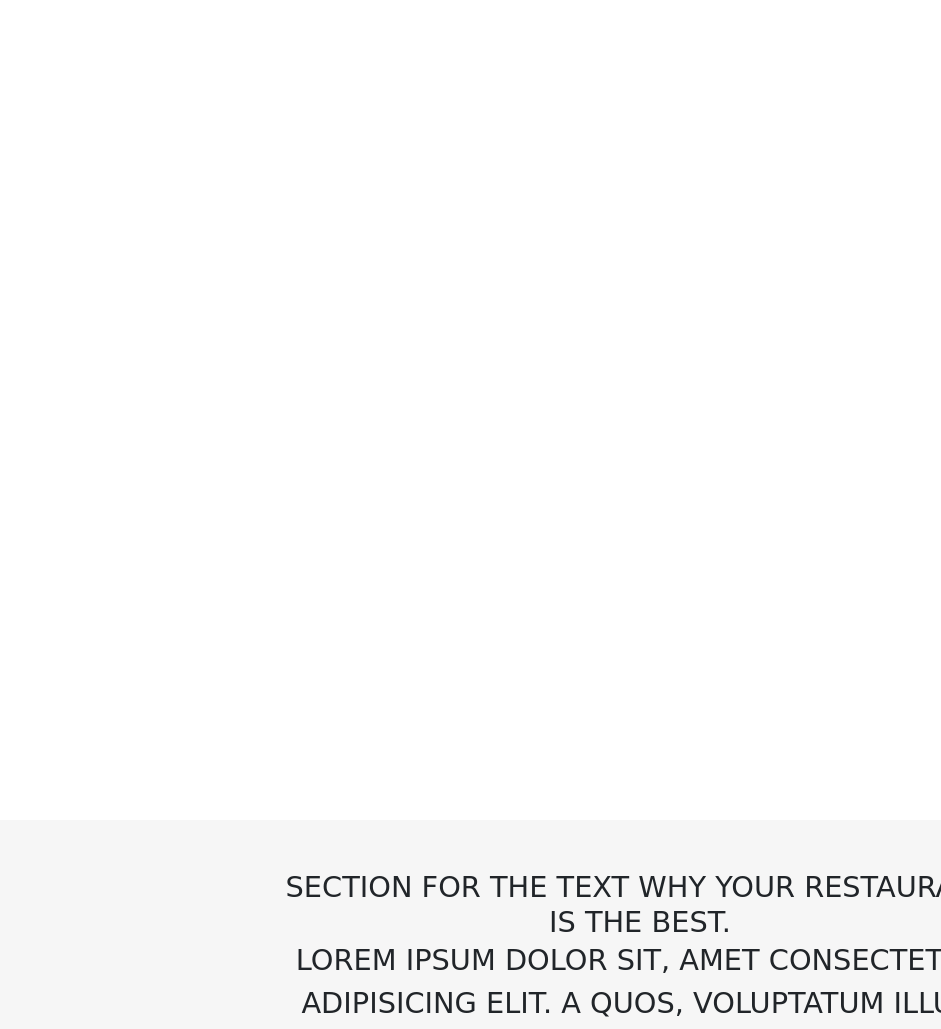
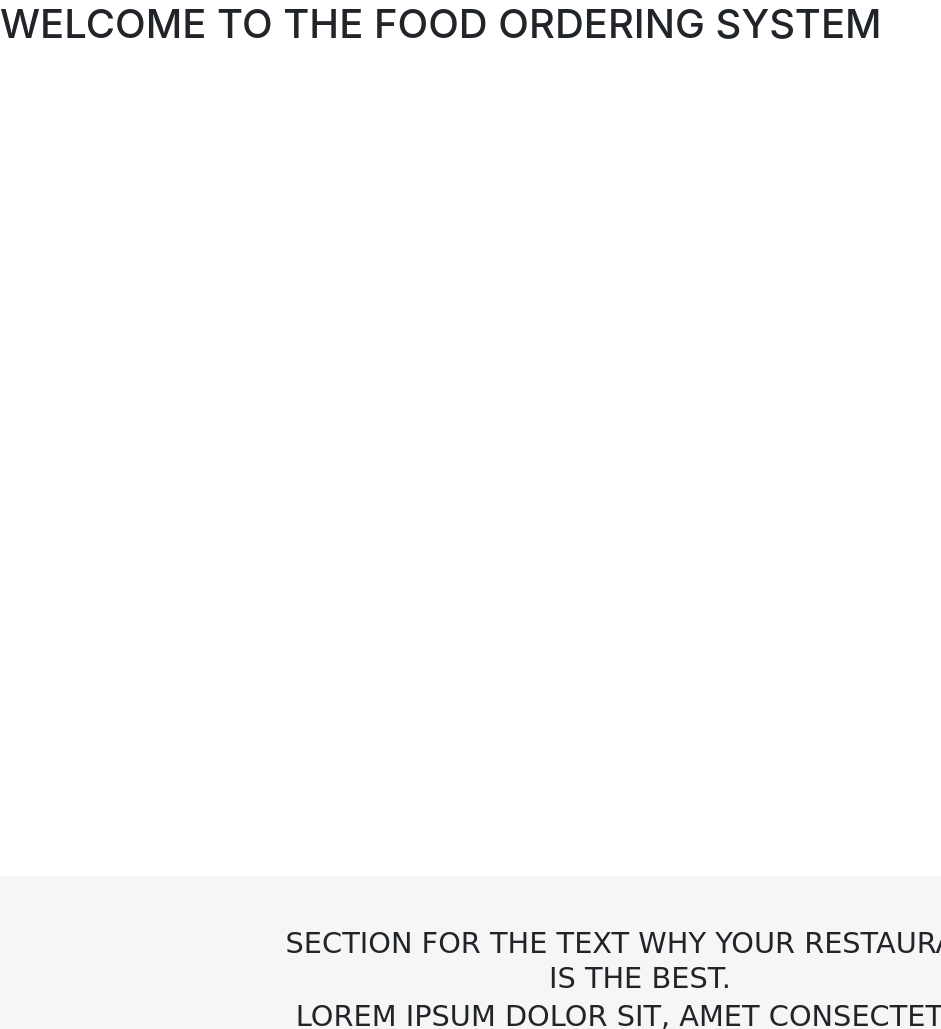
Before and after one commit to gpmanojkumar/web-developmenr-Resturant, a plain HTML site: page index.html in a window 1280 px wide. Shown: the top 1029 px of the page, without its empty margins (0-941 px from the left). Drawn offline with nearby package versions, Linux system fonts and the light colour scheme; a web font is replaced by a local one.

Commit message:
index.html

```diff
--- a/index.html
+++ b/index.html
@@ -10,6 +10,7 @@
     <link rel="stylesheet" href="https://stackpath.bootstrapcdn.com/bootstrap/4.3.1/css/bootstrap.min.css" integrity="sha384-ggOyR0iXCbMQv3Xipma34MD+dH/1fQ784/j6cY/iJTQUOhcWr7x9JvoRxT2MZw1T" crossorigin="anonymous">
 
     <title>Restaurant Website</title>
+    <h1>WELCOME TO THE FOOD ORDERING SYSTEM </h1>
   </head>
   <body>
 
```
